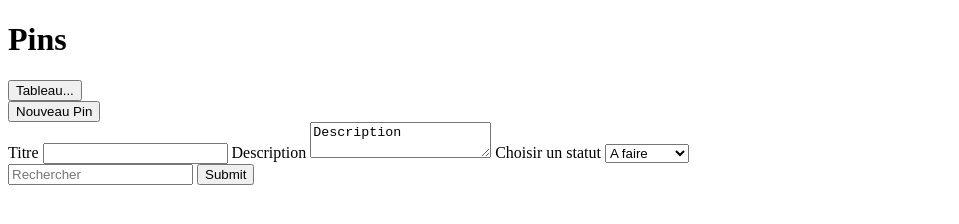
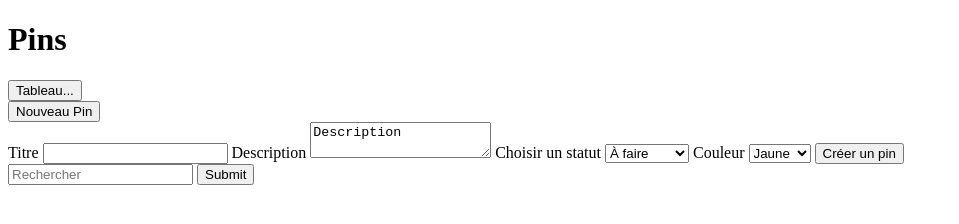
Before and after one commit to SorenKyojin/iron-pins, a plain HTML site: page index.html in a window 1280 px wide. Shown: the whole page, without its empty margins (0-959 px from the left). Drawn offline with Linux system fonts and the light colour scheme.

Commit message:
Amélioration de la mise en page et des styles dans index.html

```diff
--- a/index.html
+++ b/index.html
@@ -11,7 +11,7 @@
 
 <body>
     <header>
-        <div>
+        <div class="flex fb-align-center">
             <h1>Pins</h1>
             <div class="separator"></div>
             <h1 id="table-name"></h1>
@@ -21,30 +21,35 @@
         </div>
     </header>
     <div>
-        <button id="new-pin-btn">Nouveau Pin</button>
+        <button id="new-pin-btn" class="btn-alt">Nouveau Pin</button>
     </div>
-    <form action="" id="new-pin">
+    <form action="" id="new-pin" class="hidden">
         <label for="titre">Titre</label>
         <input id="titre" required>
-
         <label for="description">Description</label>
         <textarea id="description">Description</textarea>
-
-        <label for="Propositions">Choisir un statut</label>
-        <select name="Proposition" id="Propositions">
-            <option value="a-faire">A faire</option>
-            <option value="en-cours">En cours</option>
-            <option value="terminees">Terminées</option>
-            <option value="bloquees">Bloquées</option>
+        <label for="statut">Choisir un statut</label>
+        <select name="statut" id="statut">
+            <option value="todo">À faire</option>
+            <option value="progress">En cours</option>
+            <option value="done">Terminées</option>
+            <option value="blocked">Bloquées</option>
         </select>
-
-        <script src=".js"></script>
-
+        <label for="couleur">Couleur</label>
+        <select name="color" id="couleur">
+            <option value="yellow">Jaune</option>
+            <option value="blue">Bleu</option>
+            <option value="red">Rouge</option>
+            <option value="green">Vert</option>
+            <option value="purple">Violet</option>
+        </select>
+        <button type="submit" id="submit-new-pin-data">Créer un pin</button>
     </form>
     <div class="input-group">
         <input type="text" id="rechercher" name="Rechercher" placeholder="Rechercher">
         <button type="submit">Submit</button>
     </div>
+    <main id="pinboard"></main>
 </body>
-
+<script src="main.js"></script>
 </html>
```
